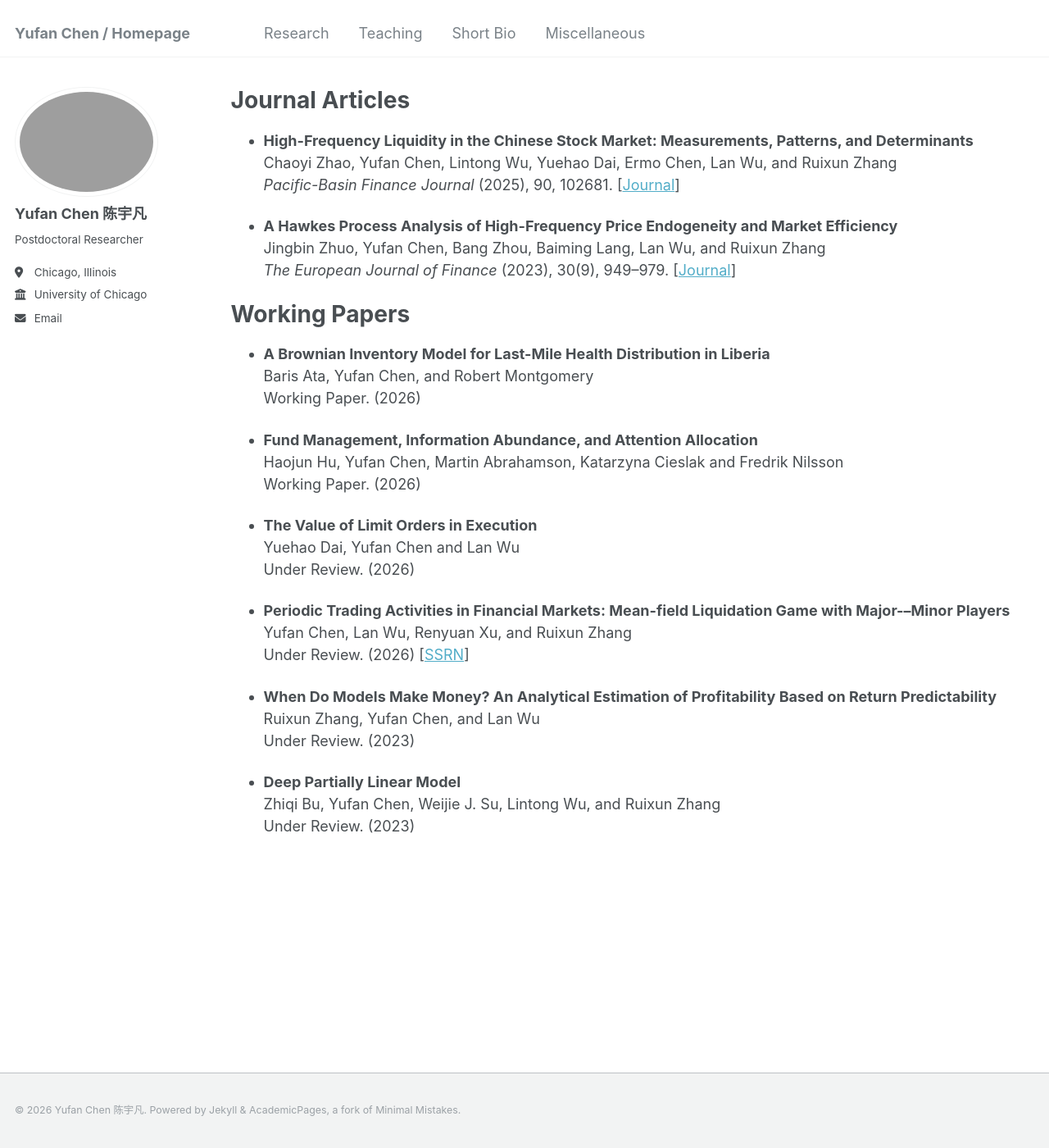
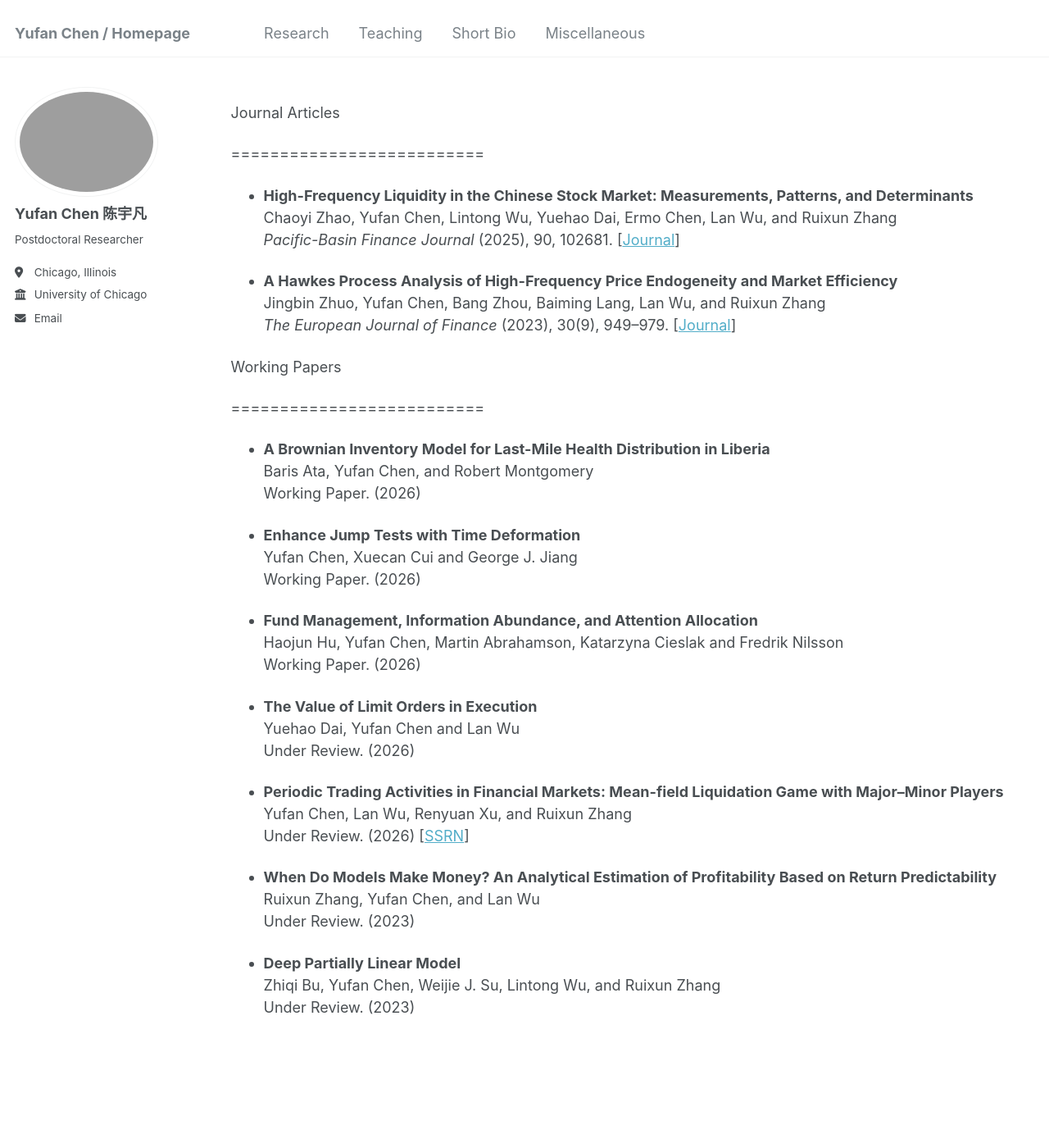
Before and after one commit to YuwanIvan/yuwanivan.github.io, a Jekyll site: the page built from _pages/research.md, in a window 1280 px wide and 1400 px high. Shown: the whole window at 82% size. Built offline with Jekyll 4.4.1, drawn with Linux system fonts in a browser that asks for light colours.

Commit message:
Update research.md

```diff
--- a/_pages/research.md
+++ b/_pages/research.md
@@ -8,6 +8,7 @@ author_profile: true
 {% include base_path %}
 
 Journal Articles
+
 ==========================
 * **High-Frequency Liquidity in the Chinese Stock Market: Measurements, Patterns, and Determinants** <br>
 Chaoyi Zhao, Yufan Chen, Lintong Wu, Yuehao Dai, Ermo Chen, Lan Wu, and Ruixun Zhang <br>
@@ -18,10 +19,15 @@ Jingbin Zhuo, Yufan Chen, Bang Zhou, Baiming Lang, Lan Wu, and Ruixun Zhang <br>
 *The European Journal of Finance* (2023), 30(9), 949–979. [[Journal](https://doi.org/10.1080/1351847X.2023.2251531)]
 
 Working Papers
+
 ==========================
 
 * **A Brownian Inventory Model for Last-Mile Health Distribution in Liberia** <br>
 Baris Ata, Yufan Chen, and Robert Montgomery <br>
+Working Paper. (2026)
+
+* **Enhance Jump Tests with Time Deformation** <br>
+Yufan Chen, Xuecan Cui and George J. Jiang <br>
 Working Paper. (2026)
 
 * **Fund Management, Information Abundance, and Attention Allocation** <br>
@@ -32,7 +38,7 @@ Working Paper. (2026)
 Yuehao Dai, Yufan Chen and Lan Wu <br>
 Under Review. (2026)
 
-* **Periodic Trading Activities in Financial Markets: Mean-field Liquidation Game with Major-–Minor Players** <br>
+* **Periodic Trading Activities in Financial Markets: Mean-field Liquidation Game with Major--Minor Players** <br>
 Yufan Chen, Lan Wu, Renyuan Xu, and Ruixun Zhang <br>
 Under Review. (2026) [[SSRN](https://papers.ssrn.com/sol3/papers.cfm?abstract_id=4929201)]
 
```
